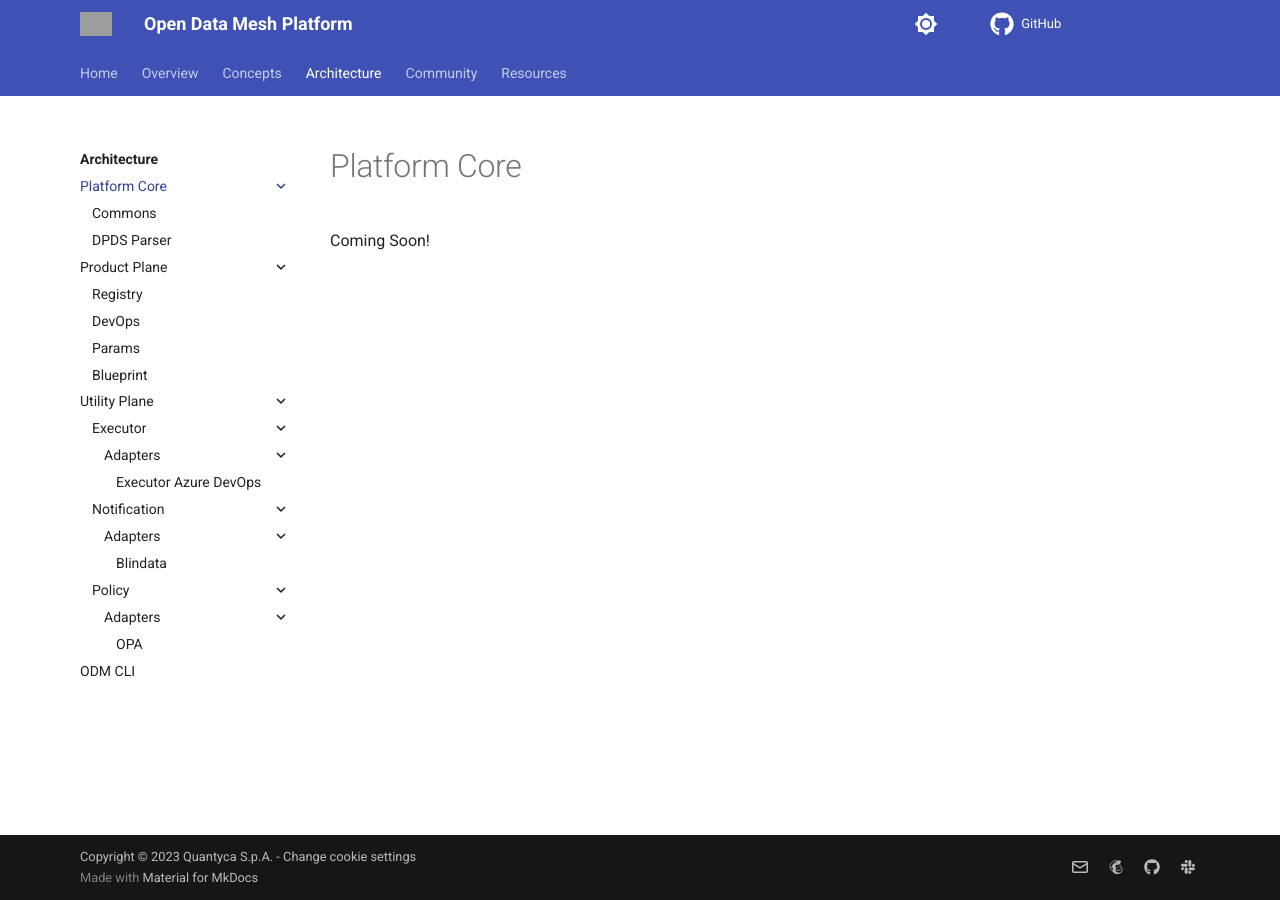
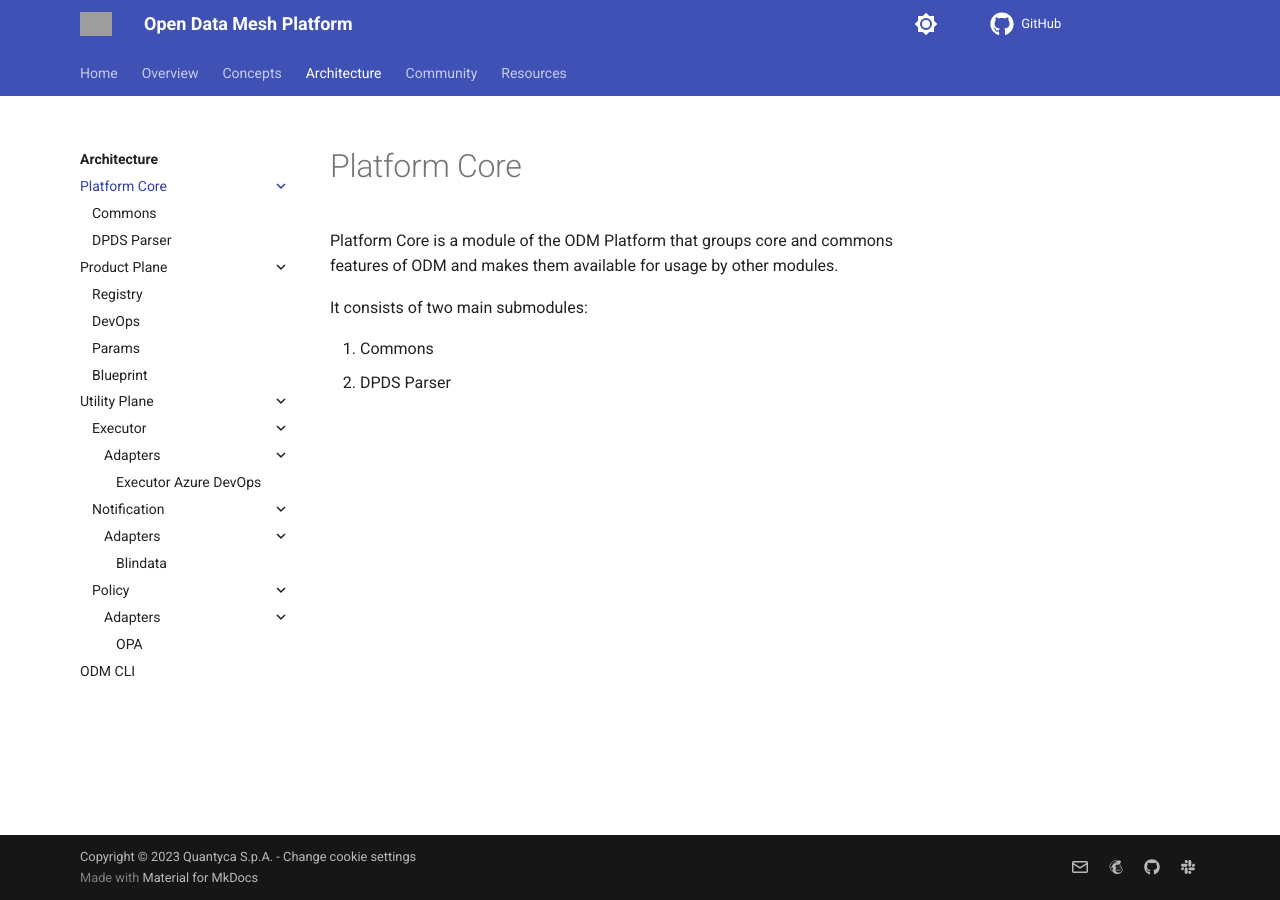
Before and after one commit to opendatamesh-initiative/odm-site-platform, an MkDocs documentation site: the page built from docs/architecture/platform-core/index.md, in a window 1280 px wide. Built offline with MkDocs 1.6.1 and Material for MkDocs 9.7.7, drawn with Linux system fonts in a browser that asks for light colours; comment, search, counter and statistics services are not loaded; grey boxes are pictures that could not be loaded.

Commit message:
Add draft for Platform Core section and its subsections

```diff
--- a/docs/architecture/platform-core/index.md
+++ b/docs/architecture/platform-core/index.md
@@ -1,3 +1,9 @@
 # Platform Core
 
-Coming Soon!
+Platform Core is a module of the ODM Platform that groups core and commons features of ODM
+and makes them available for usage by other modules.
+
+It consists of two main submodules:
+
+1. Commons
+2. DPDS Parser
```
Also changed, not shown: docs/architecture/platform-core/commons/index.md (+6 -1 lines), docs/architecture/platform-core/dpds-parser/index.md (+5 -1 lines).
